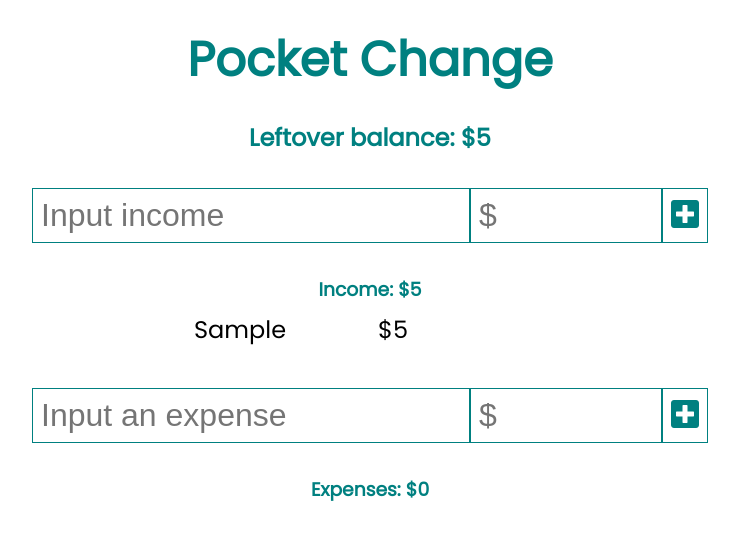
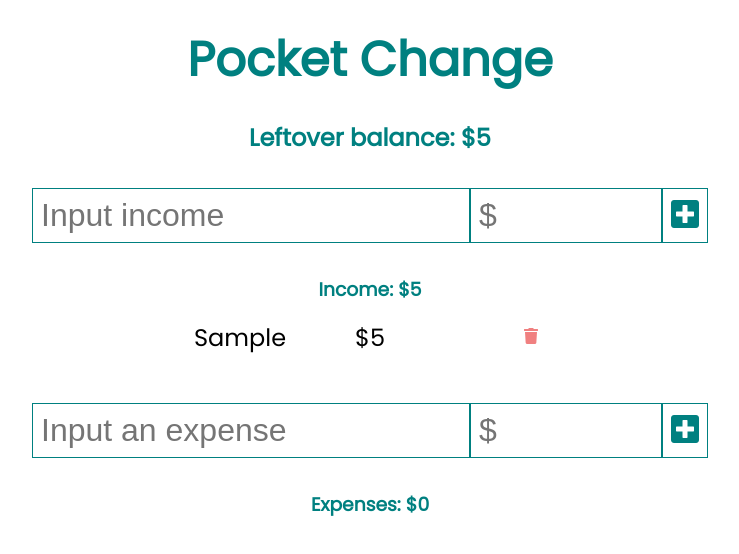
Before and after one commit to aarontorres0/pocket-change, a React (Create React App) app: page / in a window 1280 px wide. Both pictures are taken after typing "Sample", "5" into the empty fields and a click on the button 955 px from the left and 215 px from the top of the page. Shown: the top 554 px of the page, without its empty margins (270-1009 px from the left). Built offline with nearby package versions, Linux system fonts and the light colour scheme.

Commit message:
added ability to remove entries

```diff
--- a/src/App.js
+++ b/src/App.js
@@ -43,6 +43,10 @@ function App() {
         <h3>Income: ${incomeBalance}</h3>
       </div>
       <IncomeList
+        balance={balance}
+        setBalance={setBalance}
+        incomeBalance={incomeBalance}
+        setIncomeBalance={setIncomeBalance}
         incomeEntries={incomeEntries}
         setIncomeEntries={setIncomeEntries}
       />
@@ -61,7 +65,14 @@ function App() {
       <div>
         <h3>Expenses: ${expenseBalance}</h3>
       </div>
-      <ExpenseList expenseEntries={expenseEntries} />
+      <ExpenseList
+        balance={balance}
+        setBalance={setBalance}
+        expenseBalance={expenseBalance}
+        setExpenseBalance={setExpenseBalance}
+        expenseEntries={expenseEntries}
+        setExpenseEntries={setExpenseEntries}
+      />
     </div>
   );
 }
--- a/src/components/ExpenseEntry.js
+++ b/src/components/ExpenseEntry.js
@@ -1,10 +1,33 @@
 import React from "react";
 
-const ExpenseEntry = ({ text, amount }) => {
+const ExpenseEntry = ({
+  balance,
+  setBalance,
+  expenseBalance,
+  setExpenseBalance,
+  expenseEntries,
+  setExpenseEntries,
+  expenseEntry,
+  text,
+  amount,
+}) => {
+  //Events
+  /**
+   * filer through each element id and if it matches the entry id then filter it
+   * out to get rid of it
+   */
+  const deleteHandler = () => {
+    setBalance(balance + amount);
+    setExpenseBalance(expenseBalance - amount);
+    setExpenseEntries(expenseEntries.filter((el) => el.id !== expenseEntry.id));
+  };
   return (
     <div className="expense">
       <li className="expense-item">{text}</li>
       <li className="expense-item">${amount}</li>
+      <button onClick={deleteHandler} className="trash-btn">
+        <i className="fas fa-trash"></i>
+      </button>
     </div>
   );
 };
--- a/src/components/ExpenseList.js
+++ b/src/components/ExpenseList.js
@@ -2,12 +2,26 @@ import React from "react";
 // Import Components
 import ExpenseEntry from "./ExpenseEntry";
 
-const ExpenseList = ({ expenseEntries }) => {
+const ExpenseList = ({
+  balance,
+  setBalance,
+  expenseBalance,
+  setExpenseBalance,
+  expenseEntries,
+  setExpenseEntries,
+}) => {
   return (
     <div className="expense-container">
       <ul className="expense-list">
         {expenseEntries.map((expenseEntry) => (
           <ExpenseEntry
+            balance={balance}
+            setBalance={setBalance}
+            expenseBalance={expenseBalance}
+            setExpenseBalance={setExpenseBalance}
+            expenseEntries={expenseEntries}
+            setExpenseEntries={setExpenseEntries}
+            expenseEntry={expenseEntry}
             id={expenseEntry.id}
             text={expenseEntry.text}
             amount={expenseEntry.amount}
--- a/src/components/IncomeEntry.js
+++ b/src/components/IncomeEntry.js
@@ -1,10 +1,33 @@
 import React from "react";
 
-const IncomeEntry = ({ text, amount }) => {
+const IncomeEntry = ({
+  balance,
+  setBalance,
+  incomeBalance,
+  setIncomeBalance,
+  incomeEntries,
+  setIncomeEntries,
+  incomeEntry,
+  text,
+  amount,
+}) => {
+  //Events
+  /**
+   * filer through each element id and if it matches the entry id then filter it
+   * out to get rid of it
+   */
+  const deleteHandler = () => {
+    setBalance(balance - amount);
+    setIncomeBalance(incomeBalance - amount);
+    setIncomeEntries(incomeEntries.filter((el) => el.id !== incomeEntry.id));
+  };
   return (
     <div className="income">
       <li className="income-item">{text}</li>
       <li className="income-item">${amount}</li>
+      <button onClick={deleteHandler} className="trash-btn">
+        <i className="fas fa-trash"></i>
+      </button>
     </div>
   );
 };
--- a/src/components/IncomeList.js
+++ b/src/components/IncomeList.js
@@ -2,12 +2,26 @@ import React from "react";
 // Import Components
 import IncomeEntry from "./IncomeEntry";
 
-const IncomeList = ({ incomeEntries, setIncomeEntries }) => {
+const IncomeList = ({
+  balance,
+  setBalance,
+  incomeBalance,
+  setIncomeBalance,
+  incomeEntries,
+  setIncomeEntries,
+}) => {
   return (
     <div className="income-container">
       <ul className="income-list">
         {incomeEntries.map((incomeEntry) => (
           <IncomeEntry
+            balance={balance}
+            setBalance={setBalance}
+            incomeBalance={incomeBalance}
+            setIncomeBalance={setIncomeBalance}
+            incomeEntries={incomeEntries}
+            setIncomeEntries={setIncomeEntries}
+            incomeEntry={incomeEntry}
             id={incomeEntry.id}
             text={incomeEntry.text}
             amount={incomeEntry.amount}
```
